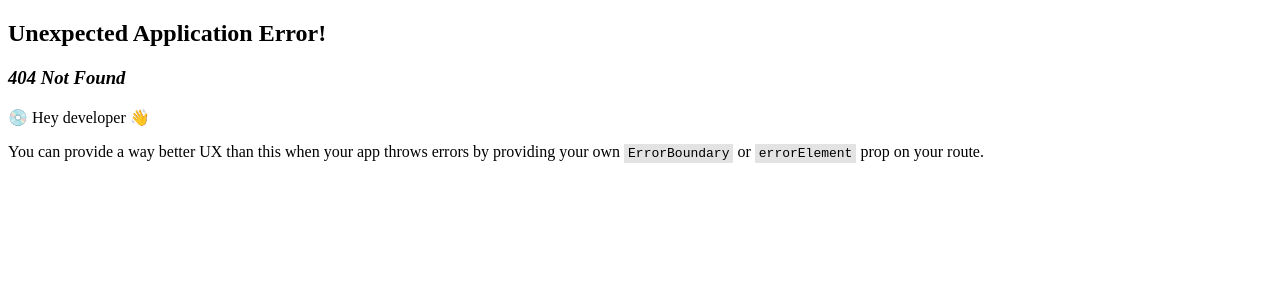
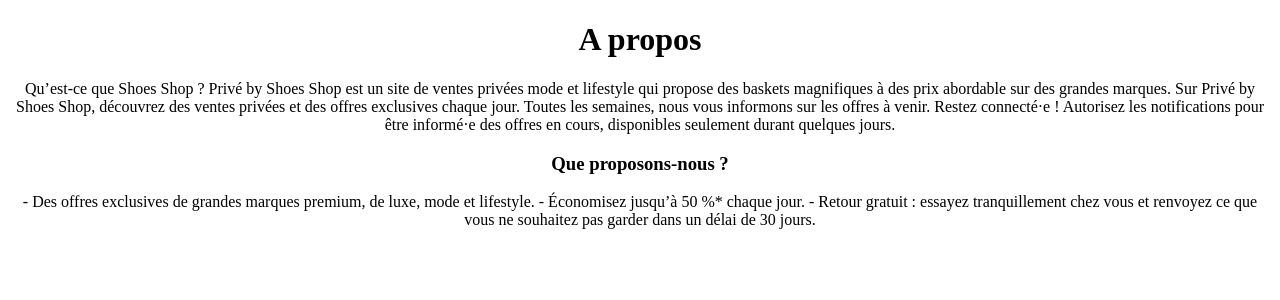
Before and after one commit to oum4512/projet_shoes, a React (Vite) app: page /apropos in a window 1280 px wide. Before the commit this address had no page. Shown: the top 300 px of the page. Built offline with nearby package versions, Linux system fonts and the light colour scheme.

Commit message:
add to pages

```diff
--- a/src/components/Footer.jsx
+++ b/src/components/Footer.jsx
@@ -12,9 +12,10 @@
         {/* Section 2: Liens de navigation */}
         <div>
           <ul style={styles.footerLinks}>
-            <li><a href="/about" style={styles.footerLink}>À propos</a></li>
+            <li><a href="/apropos" style={styles.footerLink}>À propos</a></li>
             <li><a href="/services" style={styles.footerLink}>Services</a></li>
             <li><a href="/contact" style={styles.footerLink}>Contact</a></li>
+            <li><a href="/envoilivraison" style={styles.footerLink}>Envoi et livraison</a></li>
             <p></p>
             <li><a href="/privacy" style={styles.footerLink}>Politique de confidentialité</a></li>
           </ul>
--- a/src/index.css
+++ b/src/index.css
@@ -8,6 +8,12 @@
     border-radius: 15px;
   }
 
+  #imagesac{
+    display: flex;
+    justify-content: flex-end; /* Aligner les éléments à droite */
+    padding: 10px;
+
+  }
   /* .navbar li {
 
     margin-right: 20px;
@@ -27,3 +33,19 @@
     align-content: space-between;
     border-radius: 15px 15px 15px ;
   }
+
+  .about{
+    text-align: center;
+  }
+
+  .envoi{
+    text-align: center;
+  }
+
+  .client{
+    text-align: center;
+  }
+
+  .privée{
+    text-align: center;
+  }
--- /dev/null
+++ b/src/pages/Apropos.jsx
@@ -0,0 +1,23 @@
+import React from 'react'
+
+const Apropos = () => {
+  return (
+    <div class="about">
+      <h1>A propos</h1>
+      <p>Qu’est-ce que Shoes Shop ?
+Privé by Shoes Shop est un site de ventes privées mode et lifestyle qui propose des baskets magnifiques à des prix abordable sur des grandes marques.
+
+Sur Privé by Shoes Shop, découvrez des ventes privées et des offres exclusives chaque jour. Toutes les semaines, nous vous informons sur les offres à venir.
+
+Restez connecté·e ! Autorisez les notifications pour être informé·e des offres en cours, disponibles seulement durant quelques jours. </p>
+     <h3>Que proposons-nous ?</h3>
+      <p>- Des offres exclusives de grandes marques premium, de luxe, mode et lifestyle.
+
+- Économisez jusqu’à 50 %* chaque jour.
+
+- Retour gratuit : essayez tranquillement chez vous et renvoyez ce que vous ne souhaitez pas garder dans un délai de 30 jours.</p>
+    </div>
+  )
+}
+
+export default Apropos
--- a/src/pages/Contact.jsx
+++ b/src/pages/Contact.jsx
@@ -2,9 +2,9 @@
 
 const Contact = () => {
   return (
-    <div >
+    <div>
       <h1>Nous contacter</h1>
-      <form action="" style={{ display: 'flex', flexDirection: 'column', width: '450px'}}>
+      <form action="" style={{ display: 'flex', textAlign: 'center', flexDirection: 'column', width: '450px'}}>
         <label for="name">Name</label>
         <input type="text" name='name'/>
         <label for="email">Email</label>
--- /dev/null
+++ b/src/pages/EnvoiLivraison.jsx
@@ -0,0 +1,15 @@
+import React from 'react'
+
+const EnvoiLivraison = () => {
+  return (
+    <div class="envoi">
+      <h1>Envoi et livraison</h1>
+      <h2>Quel transporteur me livrera et quelles sont les options de livraison ?</h2>
+      <p>Shoes Shop livre vos commandes en France grâce à Colissimo.
+
+La livraison a lieu du lundi au samedi. Dans la confirmation d'expédition, vous pourrez savoir quel partenaire se chargera de la livraison ainsi que le suivi de votre colis..</p>
+    </div>
+  )
+}
+
+export default EnvoiLivraison
--- /dev/null
+++ b/src/pages/Privacy.jsx
@@ -0,0 +1,13 @@
+import React from 'react'
+
+const privacy = () => {
+  return (
+    <div class="privée">
+      <h1>Politique de confidentialité</h1>
+      <h2>protection des données</h2>
+      <p></p>
+    </div>
+  )
+}
+
+export default privacy
--- /dev/null
+++ b/src/pages/Services.jsx
@@ -0,0 +1,13 @@
+import React from 'react'
+
+const services = () => {
+  return (
+    <div class="client">
+      <h1>Service Client</h1>
+      <h2>Retours et remboursements</h2>
+      <p>Si vous souhaitez retourner des articles provenant de plusieurs commandes, vous pouvez nous les renvoyer dans un seul colis. Il vous suffit de mettre tous les bordereaux de retour remplis dans un paquet puis de coller l'une des étiquettes de retour sur la boîte.</p>
+    </div>
+  )
+}
+
+export default services
```
Also changed, not shown: src/main.jsx (+24 -0 lines), src/App.jsx (line endings or trailing spaces).
